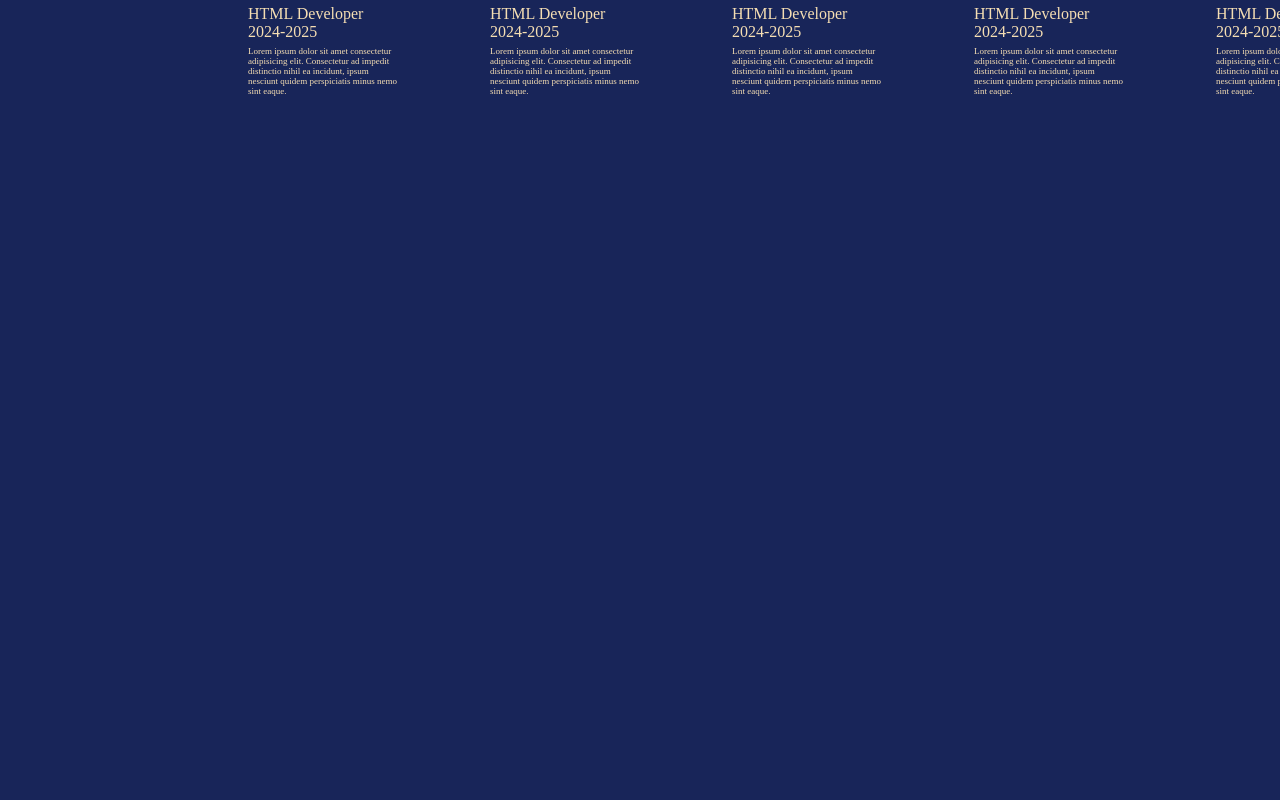
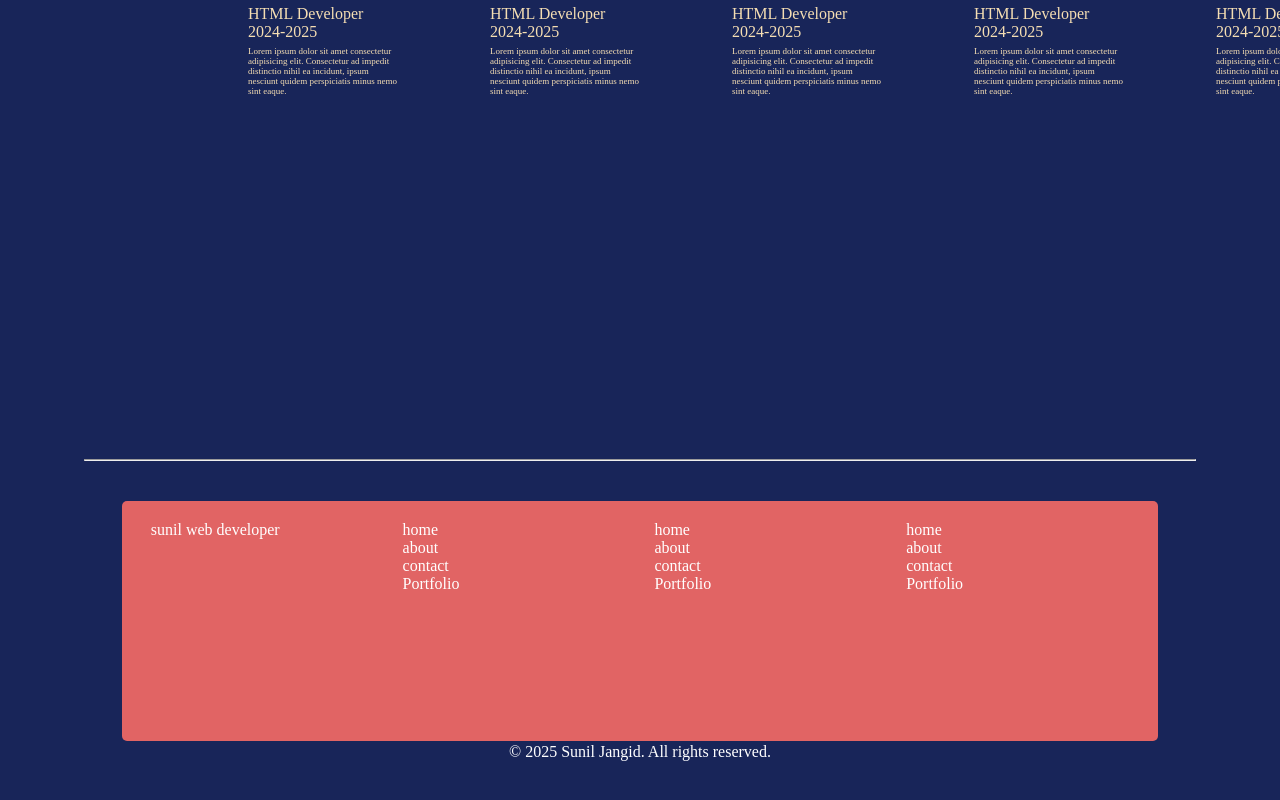
Before and after one commit to snljgd/Selfportfolio, a website: page Index.html in a window 1280 px wide. Shown: the part 894-1694 px from the top of the page. After the commit the page ends 1655 px from the top, so only its background shows below. Drawn offline with Linux system fonts and the light colour scheme; a web font is replaced by a local one.

Commit message:
First commit

```diff
--- a/Index.html
+++ b/Index.html
@@ -17,6 +17,8 @@
 </head>
 
 <body class="main">
+
+
     <header>
         <nav>
             <div class="left">Sunil Portfolio</div>
@@ -61,7 +63,8 @@
                         HTML Developer 2024-2025
                     </div>
                     <div class="vertical-desc">
-                            Lorem ipsum dolor sit amet consectetur adipisicing elit. Consectetur ad impedit distinctio nihil ea incidunt, ipsum nesciunt quidem perspiciatis minus nemo sint eaque.
+                        Lorem ipsum dolor sit amet consectetur adipisicing elit. Consectetur ad impedit distinctio nihil
+                        ea incidunt, ipsum nesciunt quidem perspiciatis minus nemo sint eaque.
                     </div>
                 </div>
                 <!-- verticaldetails2----------------------- -->
@@ -71,7 +74,8 @@
                         HTML Developer 2024-2025
                     </div>
                     <div class="vertical-desc">
-                            Lorem ipsum dolor sit amet consectetur adipisicing elit. Consectetur ad impedit distinctio nihil ea incidunt, ipsum nesciunt quidem perspiciatis minus nemo sint eaque.
+                        Lorem ipsum dolor sit amet consectetur adipisicing elit. Consectetur ad impedit distinctio nihil
+                        ea incidunt, ipsum nesciunt quidem perspiciatis minus nemo sint eaque.
                     </div>
                 </div>
                 <!-- verticaldetails3--------------------------- -->
@@ -81,17 +85,20 @@
                         HTML Developer 2024-2025
                     </div>
                     <div class="vertical-desc">
-                            Lorem ipsum dolor sit amet consectetur adipisicing elit. Consectetur ad impedit distinctio nihil ea incidunt, ipsum nesciunt quidem perspiciatis minus nemo sint eaque.
+                        Lorem ipsum dolor sit amet consectetur adipisicing elit. Consectetur ad impedit distinctio nihil
+                        ea incidunt, ipsum nesciunt quidem perspiciatis minus nemo sint eaque.
                     </div>
 
                     <!-- verticaldetails4------------------------------ -->
-                    </div><div class="vertical">
+                </div>
+                <div class="vertical">
                     <img class="image2" src="./Image/image2.png" alt="">
                     <div class="vertical-text">
                         HTML Developer 2024-2025
                     </div>
                     <div class="vertical-desc">
-                            Lorem ipsum dolor sit amet consectetur adipisicing elit. Consectetur ad impedit distinctio nihil ea incidunt, ipsum nesciunt quidem perspiciatis minus nemo sint eaque.
+                        Lorem ipsum dolor sit amet consectetur adipisicing elit. Consectetur ad impedit distinctio nihil
+                        ea incidunt, ipsum nesciunt quidem perspiciatis minus nemo sint eaque.
                     </div>
                 </div>
 
@@ -102,7 +109,8 @@
                         HTML Developer 2024-2025
                     </div>
                     <div class="vertical-desc">
-                            Lorem ipsum dolor sit amet consectetur adipisicing elit. Consectetur ad impedit distinctio nihil ea incidunt, ipsum nesciunt quidem perspiciatis minus nemo sint eaque.
+                        Lorem ipsum dolor sit amet consectetur adipisicing elit. Consectetur ad impedit distinctio nihil
+                        ea incidunt, ipsum nesciunt quidem perspiciatis minus nemo sint eaque.
                     </div>
                 </div>
 
@@ -119,19 +127,48 @@
             </div>
 
         </section>
+        <hr>
 
     </main>
 
     <footer>
-            <div class="fles">
-                <div class="first"></div>
-                 <div class="second"></div>
-                  <div class="third"></div>
-                   <div class="fourth"></div>
+            <div class="footer ">
+        <div class="one">
+            sunil web developer
 
         </div>
+        <div class="two">
+            <ul>
+                <li>home</li>
+                <li>about</li>
+                <li>contact</li>
+                <li>Portfolio</li>
+            </ul>
+        </div>
+        <div class="three">
+           <ul>
+                <li>home</li>
+                <li>about</li>
+                <li>contact</li>
+                <li>Portfolio</li>
+            </ul>
 
+        </div>
+        <div class="four">
+            <ul>
+                <li>home</li>
+                <li>about</li>
+                <li>contact</li>
+                <li>Portfolio</li>
+            </ul>
+        </div>
+
+       </div>
+        <div class="copy-right">
+            <p>© 2025 Sunil Jangid. All rights reserved.</p>
+        </div>
     </footer>
+
 </body>
 
 </html>
--- a/style.css
+++ b/style.css
@@ -2,11 +2,14 @@
     padding: 0;
     margin: 0;
 }
+
+
 body{
     background-color: #182559;
     color: white;
 }
 nav{
+
     display: flex;
     height: 60px;
     justify-content: space-around;
@@ -137,3 +140,26 @@ main hr{
     width: 150px;
     font-size: 9px;
 }
+
+.footer{
+    display: flex;
+    border-radius: 5px;
+   margin: 23px 122px 2px;
+    height: 30vh;
+    background-color: #e16464;
+    justify-content: space-evenly;
+
+
+}
+
+.footer >div{
+    margin: 20px 0;
+    width: 223px ;
+}
+.footer ul{
+    list-style: none;
+}
+.copy-right{
+
+    text-align: center;
+}
```
Lines whose indentation alone changed are shown as unchanged.
